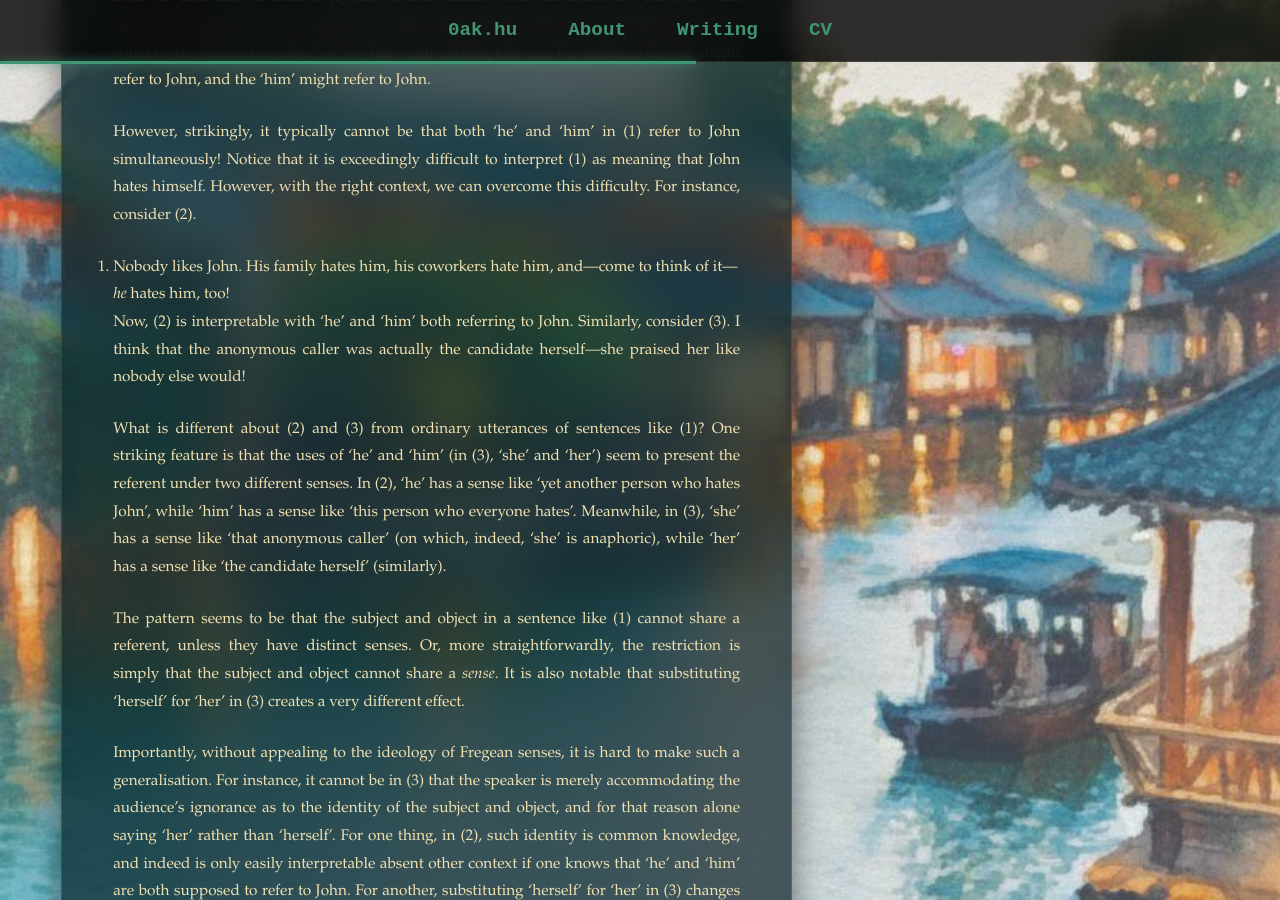
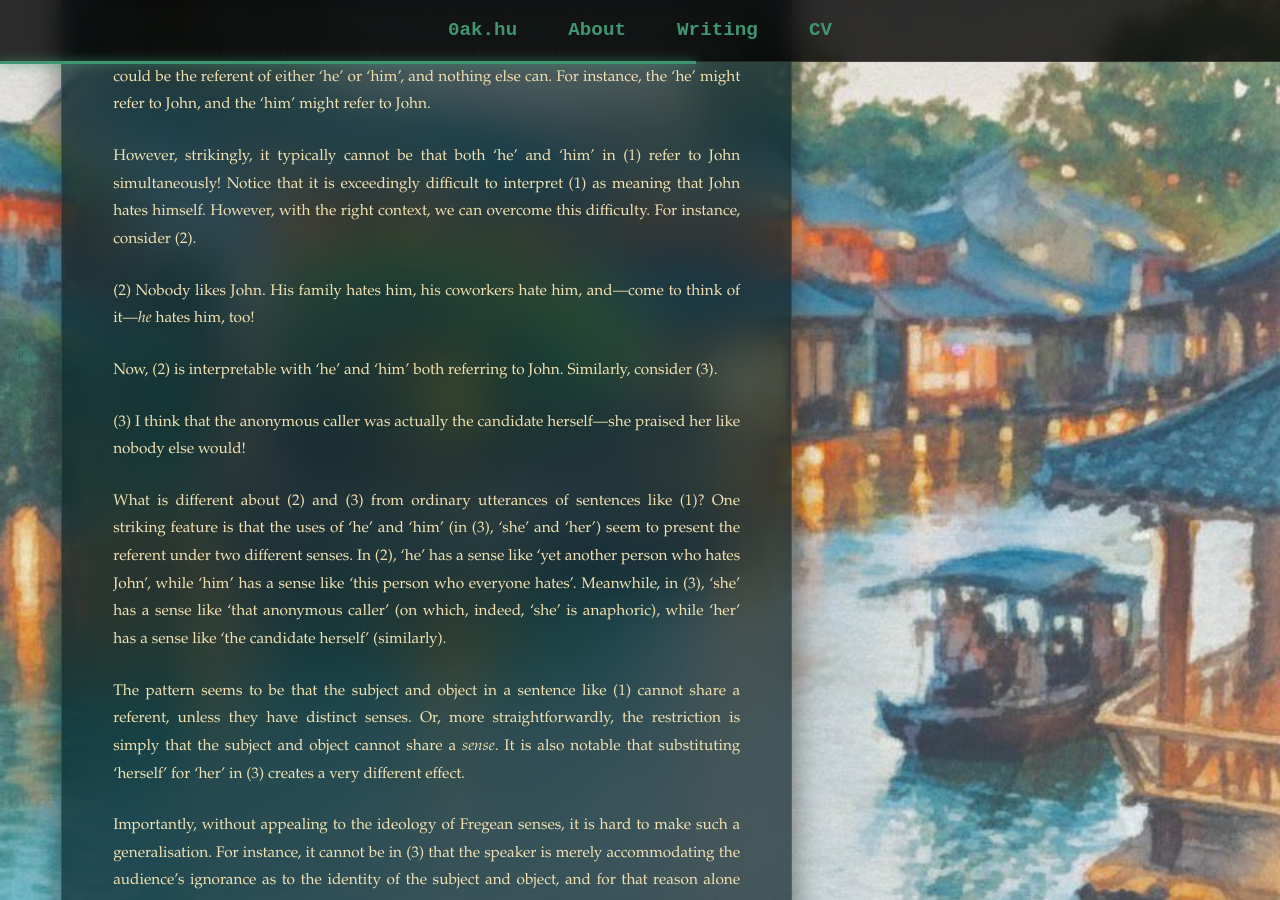
Before and after one commit to oak-hu/oak-hu.github.io, a Jekyll site: the page built from writing/fregean-senses.md, in a window 1280 px wide and 900 px high, scrolled down 2618 px. Built offline with Jekyll 4.4.1, drawn with Linux system fonts in a browser that asks for light colours; some web fonts are replaced; some of the changed text lies outside the part shown.

Commit message:
Update fregean-senses.md

```diff
--- a/writing/fregean-senses.md
+++ b/writing/fregean-senses.md
@@ -1,6 +1,6 @@
 ---
 layout: default
-title: "fregean-senses"
+title: "Fregean Senses"
 date: 2025-11-14
 tag: "Philosophy of Language (Week 1)"
 ---
@@ -30,16 +30,17 @@ A second canonical (see, for instance, Kripke 1980) argument for Frege’s theor
 
 Here is another argument for Frege’s theory of sense (due to Heim 1998). Consider the following sentence.
 
-1. He hates him.
+(1) He hates him.
 
 Both ‘he’ and ‘him’ as used in (1) refer to individuals. What restrictions are there on what these terms can refer to? For a start, any male human (along with some non-human animals) could be the referent of either ‘he’ or ‘him’, and nothing else can. For instance, the ‘he’ might refer to John, and the ‘him’ might refer to John.
 
 However, strikingly, it typically cannot be that both ‘he’ and ‘him’ in (1) refer to John simultaneously! Notice that it is exceedingly difficult to interpret (1) as meaning that John hates himself. However, with the right context, we can overcome this difficulty. For instance, consider (2).
 
-2. Nobody likes John. His family hates him, his coworkers hate him, and—come to think of it—_he_ hates him, too!
+(2) Nobody likes John. His family hates him, his coworkers hate him, and—come to think of it—_he_ hates him, too!
 
 Now, (2) is interpretable with ‘he’ and ‘him’ both referring to John. Similarly, consider (3).
-I think that the anonymous caller was actually the candidate herself—she praised her like nobody else would!
+
+(3) I think that the anonymous caller was actually the candidate herself—she praised her like nobody else would!
 
 What is different about (2) and (3) from ordinary utterances of sentences like (1)? One striking feature is that the uses of ‘he’ and ‘him’ (in (3), ‘she’ and ‘her’) seem to present the referent under two different senses. In (2), ‘he’ has a sense like ‘yet another person who hates John’, while ‘him’ has a sense like ‘this person who everyone hates’. Meanwhile, in (3), ‘she’ has a sense like ‘that anonymous caller’ (on which, indeed, ‘she’ is anaphoric), while ‘her’ has a sense like ‘the candidate herself’ (similarly).
 
@@ -47,11 +48,11 @@ The pattern seems to be that the subject and object in a sentence like (1) canno
 
 Importantly, without appealing to the ideology of Fregean senses, it is hard to make such a generalisation. For instance, it cannot be in (3) that the speaker is merely accommodating the audience’s ignorance as to the identity of the subject and object, and for that reason alone saying ‘her’ rather than ‘herself’. For one thing, in (2), such identity is common knowledge, and indeed is only easily interpretable absent other context if one knows that ‘he’ and ‘him’ are both supposed to refer to John. For another, substituting ‘herself’ for ‘her’ in (3) changes the effect drastically.
 
-4. ? I think that the anonymous caller was actually the candidate herself—she praised herself like nobody else would!
+(4) ? I think that the anonymous caller was actually the candidate herself—she praised herself like nobody else would!
 
 Similarly, it cannot be that what is going in (3) is merely an effect of anaphora on definite descriptions (for instance, one might hypothesise that the anaphor “imports” the entire definite description, and not just its referent). Consider (5), as uttered while pointing first at John and then at his face in a group picture.
 
-5. Of course, _he_ thinks that the most important member of the band is _him_.
+(5) Of course, _he_ thinks that the most important member of the band is _him_.
 
 Here, both ‘he’ and ‘him’ are pronominals, as in the default interpretation of (1); so complicating the theory of anaphora to deal with (3) is insufficient.
 
@@ -67,9 +68,11 @@ One initial disadvantage of Frege’s theory of sense is that it posits a new bi
 
 One extant tool we have for replacing senses is _interpreted sentences_ (more generally, _interpreted terms_). For the most part, what was attractive about senses was that they enabled us to draw distinctions between terms with the same referent. But we can simply use the terms themselves to do that! Interpreted sentences also let us draw similarities between terms that, under Frege’s view, share a sense. For instance, one might hold that the English (6) and the German (7) have something important in common, which is different from (8), which has the same referent (either the true, or perhaps the necessary proposition). An easy explanation for this is that they share a sense.
 
-6. Gold is an element.
-7. Gold ist ein Element.
-8. Water is H~2~O.
+(6) Gold is an element.
+
+(7) Gold ist ein Element.
+
+(8) Water is H~2~O.
 
 However, we can simply note that although (6) and (7) are not identical, they involve coreferential subterms in the same structure; this is something that also sets them apart from (8).
 
```
